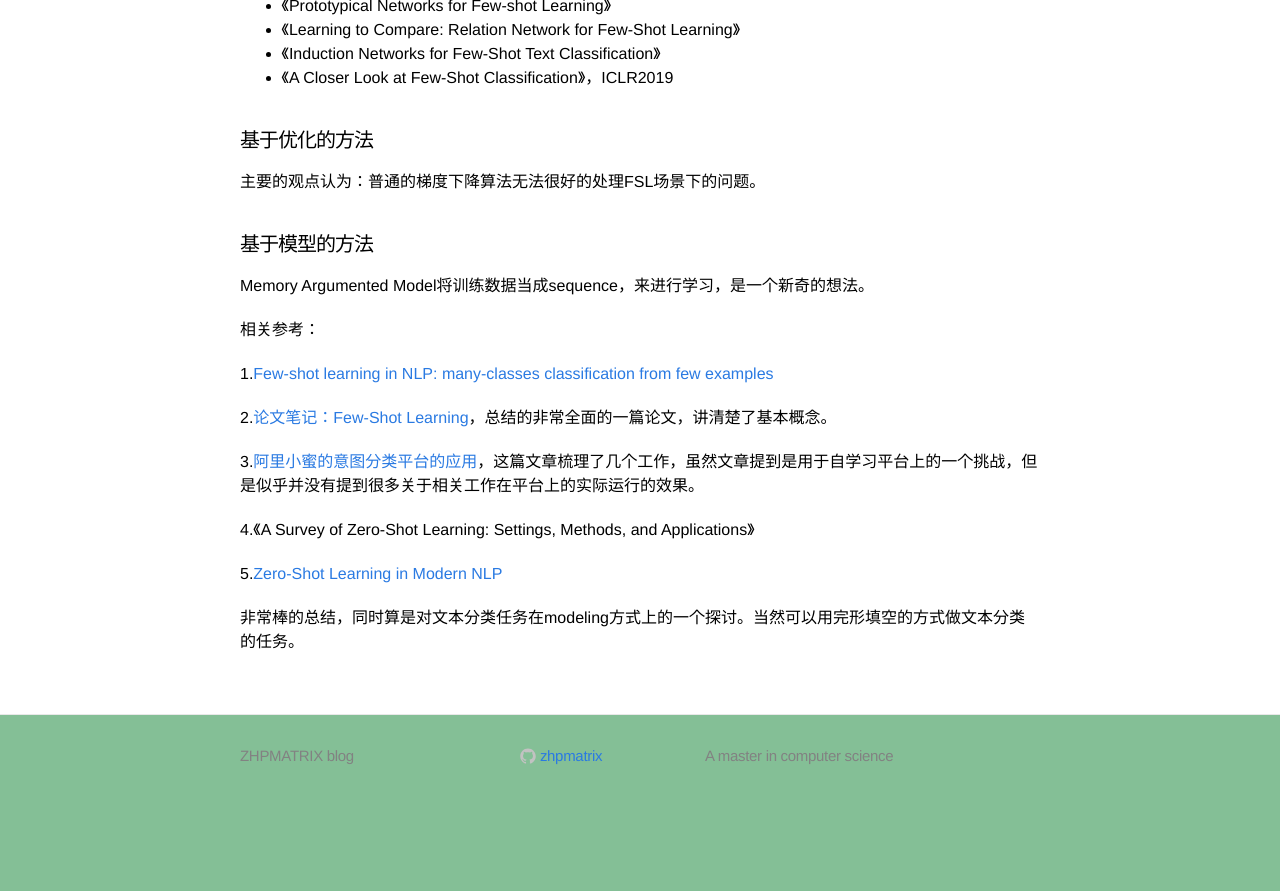
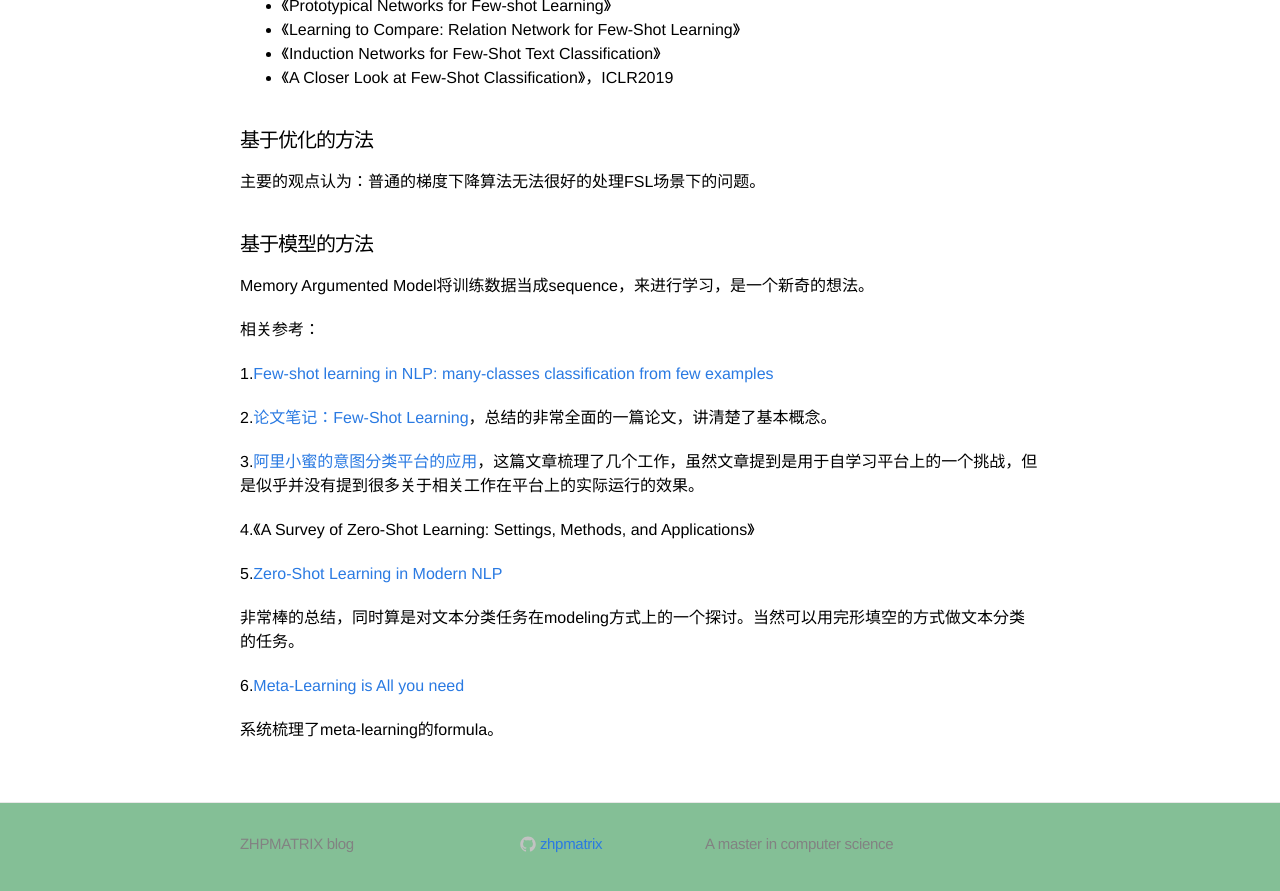
Before and after one commit to zhpmatrix/zhpmatrix.github.io, a Jekyll site: the page built from _posts/2020-02-14-shot-learning.md, in a window 1280 px wide and 900 px high, scrolled down 1122 px. Shown: the top 891 px of the window. Built offline with Jekyll 4.4.1, drawn with Linux system fonts in a browser that asks for light colours; comment, search, counter and statistics services are not loaded; before the commit the page ends 1934 px from its top, so only the background shows below that.

Commit message:
add new ref

```diff
--- a/_posts/2020-02-14-shot-learning.md
+++ b/_posts/2020-02-14-shot-learning.md
@@ -66,3 +66,7 @@ Memory Argumented Model将训练数据当成sequence，来进行学习，是一
 5.[Zero-Shot Learning in Modern NLP](https://joeddav.github.io/blog/2020/05/29/ZSL.html)
 
 非常棒的总结，同时算是对文本分类任务在modeling方式上的一个探讨。当然可以用完形填空的方式做文本分类的任务。
+
+6.[Meta-Learning is All you need](https://medium.com/@james_aka_yale?source=post_page-----3bd0bafdf289----------------------)
+
+系统梳理了meta-learning的formula。
```
